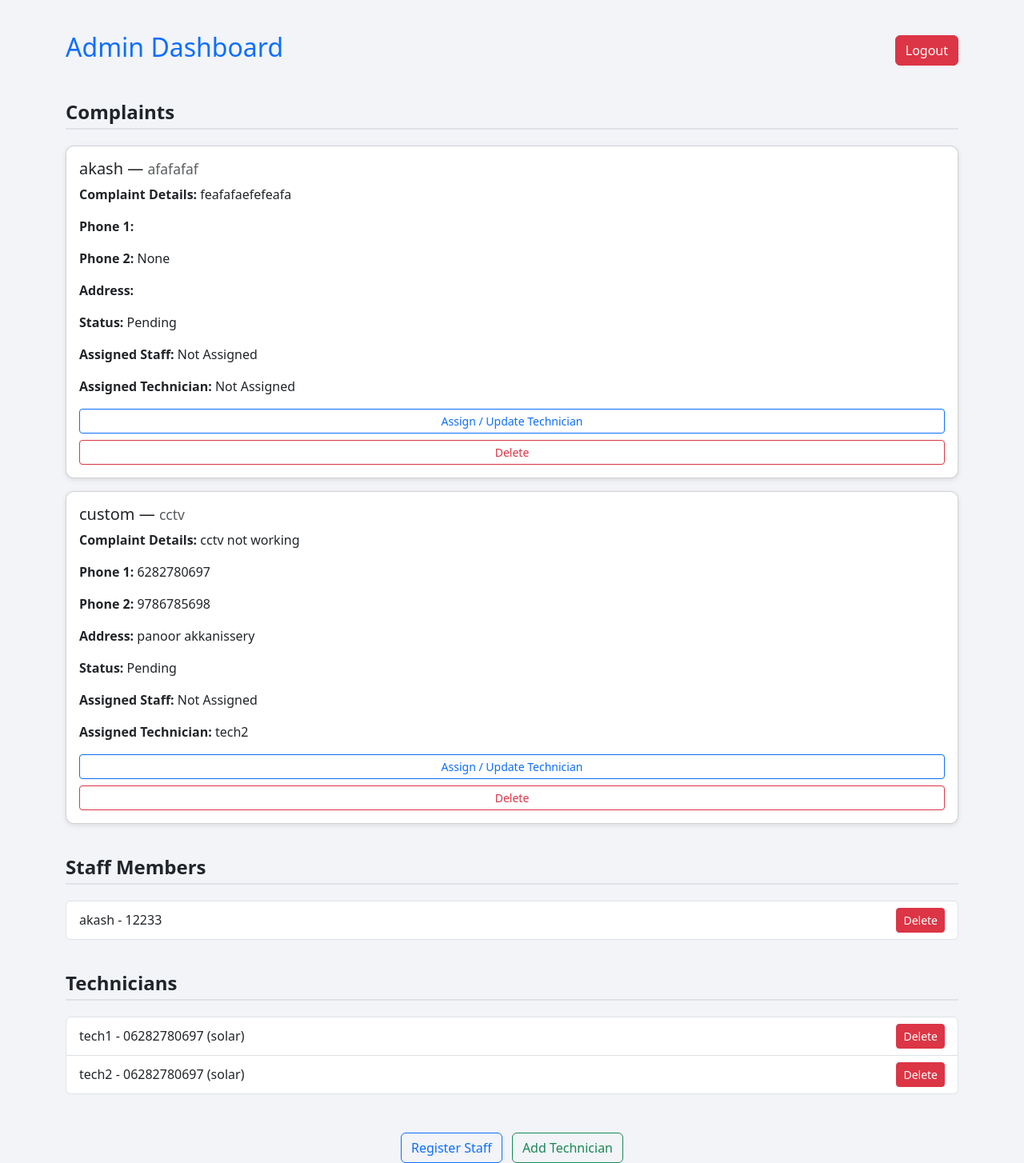
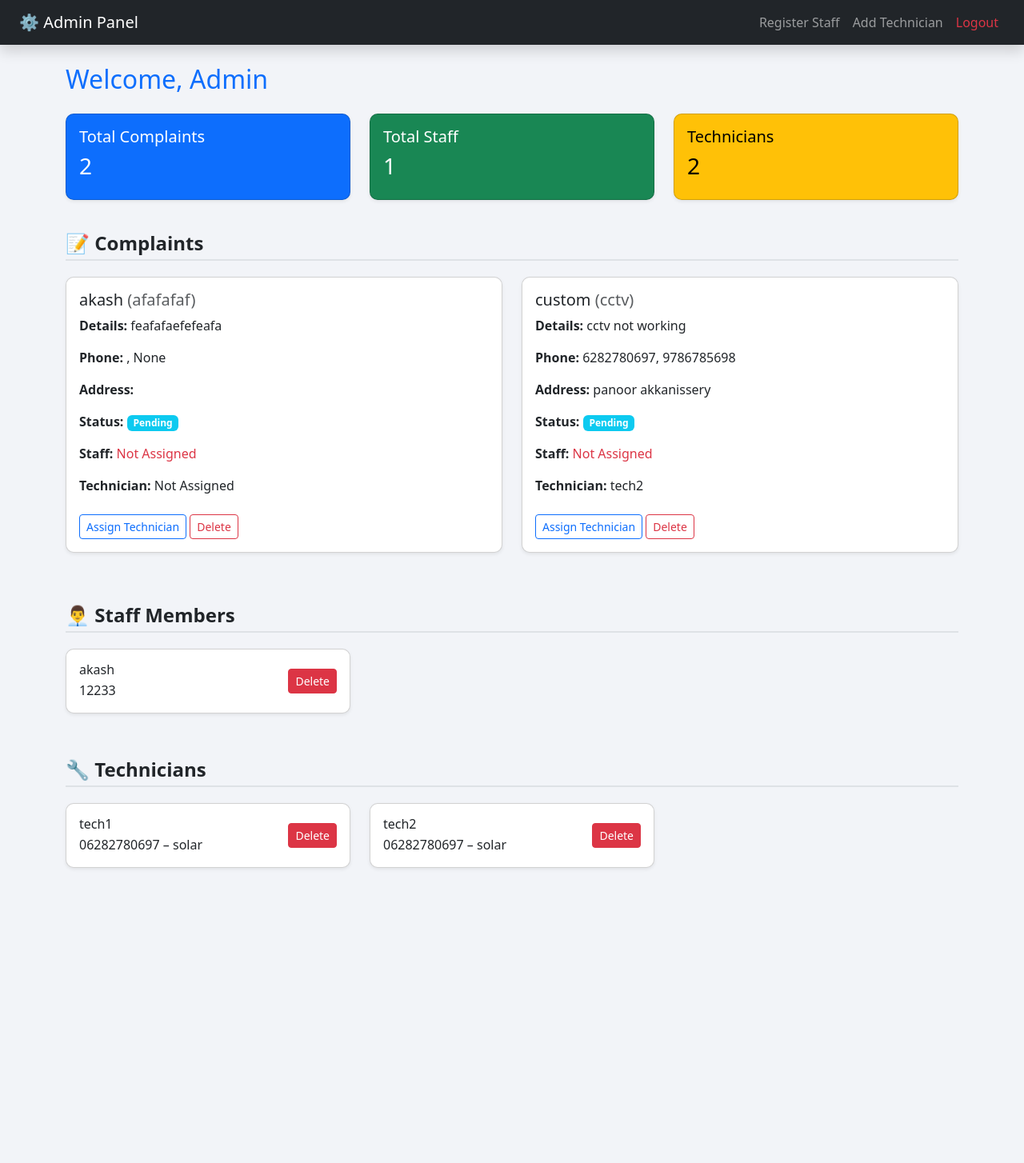
Before and after one commit to akasha17/complaint-management, a Django app: page /admin-dashboard/ in a window 1280 px wide. Shown: the whole page at 80% size. After the commit the page ends 1086 px from the top, so only its background shows below. Run offline with Django 5.2, Linux system fonts and the light colour scheme; a user stored in the database is signed in; data comes from the database, SQL or seed files in the repository.

Commit message:
admin_dashboard.html

```diff
--- a/cm/cmapp/templates/admin/admin_dashboard.html
+++ b/cm/cmapp/templates/admin/admin_dashboard.html
@@ -4,94 +4,151 @@
 <head>
     <meta charset="UTF-8">
     <title>Admin Dashboard</title>
+    <meta name="viewport" content="width=device-width, initial-scale=1">
     <link href="https://cdn.jsdelivr.net/npm/bootstrap@5.3.3/dist/css/bootstrap.min.css" rel="stylesheet">
     <link href="{% static 'css/adminstyle.css' %}" rel="stylesheet">
 </head>
 <body>
-<div class="container">
-    <div class="d-flex justify-content-between align-items-center mb-4">
-        <h2 class="text-primary">Admin Dashboard</h2>
-        <a href="{% url 'logout' %}" class="btn btn-danger">Logout</a>
+<nav class="navbar navbar-expand-lg navbar-dark bg-dark px-4 shadow">
+    <a class="navbar-brand" href="#">⚙️ Admin Panel</a>
+    <button class="navbar-toggler" type="button" data-bs-toggle="collapse" data-bs-target="#adminNavbar">
+        <span class="navbar-toggler-icon"></span>
+    </button>
+    <div class="collapse navbar-collapse" id="adminNavbar">
+        <ul class="navbar-nav ms-auto">
+            <li class="nav-item">
+                <a href="{% url 'register_staff' %}" class="nav-link">Register Staff</a>
+            </li>
+            <li class="nav-item">
+                <a href="{% url 'add_technician' %}" class="nav-link">Add Technician</a>
+            </li>
+            <li class="nav-item">
+                <a href="{% url 'logout' %}" class="nav-link text-danger">Logout</a>
+            </li>
+        </ul>
     </div>
+</nav>
+
+<div class="container mt-4">
+    <h2 class="mb-4 text-primary">Welcome, Admin</h2>
 
     <!-- Flash Messages -->
     {% if messages %}
         {% for message in messages %}
             <div class="alert alert-success alert-dismissible fade show" role="alert">
                 {{ message }}
-                <button type="button" class="btn-close" data-bs-dismiss="alert" aria-label="Close"></button>
+                <button type="button" class="btn-close" data-bs-dismiss="alert"></button>
             </div>
         {% endfor %}
     {% endif %}
 
-    <!-- Complaints Section -->
-    <h4 class="section-title">Complaints</h4>
+    <!-- Stats Cards -->
+    <div class="row mb-4">
+        <div class="col-md-4">
+            <div class="card text-bg-primary shadow-sm">
+                <div class="card-body">
+                    <h5 class="card-title">Total Complaints</h5>
+                    <h3>{{ complaints|length }}</h3>
+                </div>
+            </div>
+        </div>
+        <div class="col-md-4">
+            <div class="card text-bg-success shadow-sm">
+                <div class="card-body">
+                    <h5 class="card-title">Total Staff</h5>
+                    <h3>{{ staff|length }}</h3>
+                </div>
+            </div>
+        </div>
+        <div class="col-md-4">
+            <div class="card text-bg-warning shadow-sm">
+                <div class="card-body">
+                    <h5 class="card-title">Technicians</h5>
+                    <h3>{{ technicians|length }}</h3>
+                </div>
+            </div>
+        </div>
+    </div>
+
+    <!-- Complaints -->
+    <h4 class="section-title">📝 Complaints</h4>
+    <div class="row">
         {% for c in complaints %}
-        <div class="card p-3 mb-3">
-            <h5>{{ c.customer_name }} — <small class="text-muted">{{ c.product_type }}</small></h5>
-            <p><strong>Complaint Details:</strong> {{ c.complaint_details }}</p>
-            <p><strong>Phone 1:</strong> {{ c.phone1 }}</p>
-            <p><strong>Phone 2:</strong> {{ c.phone2 }}</p>
+            <div class="col-md-6">
+                <div class="card mb-4 shadow-sm">
+                    <div class="card-body">
+                        <h5>{{ c.customer_name }} <span class="text-muted">({{ c.product_type }})</span></h5>
+                        <p><strong>Details:</strong> {{ c.complaint_details }}</p>
+                        <p><strong>Phone:</strong> {{ c.phone1 }}, {{ c.phone2 }}</p>
                         <p><strong>Address:</strong> {{ c.address }}</p>
-            <p><strong>Status:</strong> {{ c.status|title }}</p>
-            <p><strong>Assigned Staff:</strong>
+                        <p><strong>Status:</strong>
+                            <span class="badge bg-info">{{ c.status|title }}</span>
+                        </p>
+                        <p><strong>Staff:</strong>
                             {% if c.assigned_staff and c.assigned_staff.user %}
                                 {{ c.assigned_staff.user.get_full_name }}
                             {% else %}
-                    Not Assigned
+                                <span class="text-danger">Not Assigned</span>
                             {% endif %}
                         </p>
-            <p><strong>Assigned Technician:</strong> {{ c.assigned_technician.name|default:"Not Assigned" }}</p>
-
-            <!-- Fix: Move technician assignment here -->
-            <a href="{% url 'staff_assign_technician' c.id %}" class="btn btn-sm btn-outline-primary mb-2">Assign / Update Technician</a>
-
-            <a href="{% url 'delete_complaint' c.id %}" class="btn btn-sm btn-outline-danger"
-               onclick="return confirm('Are you sure you want to delete this complaint?')">Delete</a>
+                        <p><strong>Technician:</strong> {{ c.assigned_technician.name|default:"Not Assigned" }}</p>
+                        <a href="{% url 'staff_assign_technician' c.id %}" class="btn btn-sm btn-outline-primary mt-2">Assign Technician</a>
+                        <a href="{% url 'delete_complaint' c.id %}" class="btn btn-sm btn-outline-danger mt-2" onclick="return confirm('Delete this complaint?')">Delete</a>
+                    </div>
+                </div>
             </div>
         {% empty %}
             <p>No complaints found.</p>
         {% endfor %}
+    </div>
 
-    <!-- Staff Section -->
-    <h4 class="section-title">Staff Members</h4>
-    <ul class="list-group mb-4">
+    <!-- Staff Members -->
+    <h4 class="section-title">👨‍💼 Staff Members</h4>
+    <div class="row">
         {% for s in staff %}
-            <li class="list-group-item d-flex justify-content-between align-items-center">
+            <div class="col-md-4">
+                <div class="card shadow-sm mb-3">
+                    <div class="card-body d-flex justify-content-between align-items-center">
+                        <div>
+                            <h6 class="mb-1">
                                 {% if s.user %}
-                    {{ s.user.get_full_name|default:s.user.username }} - {{ s.phone }}
+                                    {{ s.user.get_full_name|default:s.user.username }}
                                 {% else %}
-                    <span class="text-danger">[No User Linked]</span> - {{ s.phone }}
+                                    <span class="text-danger">[No User]</span>
                                 {% endif %}
-                <a href="{% url 'delete_staff' s.id %}" class="btn btn-sm btn-danger"
-                   onclick="return confirm('Delete this staff member?')">Delete</a>
-            </li>
+                            </h6>
+                            <p class="mb-0">{{ s.phone }}</p>
+                        </div>
+                        <a href="{% url 'delete_staff' s.id %}" class="btn btn-sm btn-danger" onclick="return confirm('Delete this staff member?')">Delete</a>
+                    </div>
+                </div>
+            </div>
         {% empty %}
-            <li class="list-group-item">No staff registered.</li>
+            <p>No staff registered.</p>
         {% endfor %}
-    </ul>
+    </div>
 
-    <!-- Technicians Section -->
-    <h4 class="section-title">Technicians</h4>
-    <ul class="list-group mb-5">
+    <!-- Technicians -->
+    <h4 class="section-title">🔧 Technicians</h4>
+    <div class="row">
         {% for t in technicians %}
-            <li class="list-group-item d-flex justify-content-between align-items-center">
-                {{ t.name }} - {{ t.phone }} ({{ t.expertise }})
-                <a href="{% url 'delete_technician' t.id %}" class="btn btn-sm btn-danger"
-                   onclick="return confirm('Delete this technician?')">Delete</a>
-            </li>
+            <div class="col-md-4">
+                <div class="card shadow-sm mb-3">
+                    <div class="card-body d-flex justify-content-between align-items-center">
+                        <div>
+                            <h6 class="mb-1">{{ t.name }}</h6>
+                            <p class="mb-0">{{ t.phone }} – {{ t.expertise }}</p>
+                        </div>
+                        <a href="{% url 'delete_technician' t.id %}" class="btn btn-sm btn-danger" onclick="return confirm('Delete this technician?')">Delete</a>
+                    </div>
+                </div>
+            </div>
         {% empty %}
-            <li class="list-group-item">No technicians added yet.</li>
+            <p>No technicians added yet.</p>
         {% endfor %}
-    </ul>
-
-    <div class="text-center">
-        <a href="{% url 'register_staff' %}" class="btn btn-outline-primary me-2">Register Staff</a>
-        <a href="{% url 'add_technician' %}" class="btn btn-outline-success">Add Technician</a>
     </div>
 </div>
 
-<!-- Bootstrap JS -->
 <script src="https://cdn.jsdelivr.net/npm/bootstrap@5.3.3/dist/js/bootstrap.bundle.min.js"></script>
 </body>
 </html>
```
Lines whose indentation alone changed are shown as unchanged.
